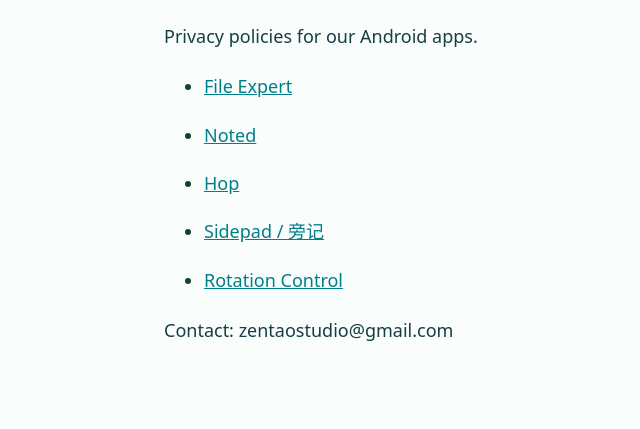
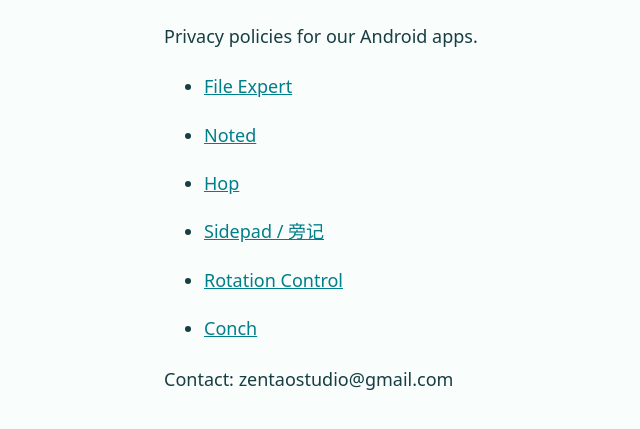
Before and after one commit to guaiss/zentao-studio-privacy, a plain HTML site: page index.html in a window 1280 px wide. Shown: the part 125-554 px from the top of the page, without its empty margins (96-736 px from the left). Drawn offline with Linux system fonts and the light colour scheme.

Commit message:
Include Conch in shared product policy site

```diff
--- a/index.html
+++ b/index.html
@@ -1 +1 @@
-<!doctype html><html lang="en"><meta charset="utf-8"><meta name="viewport" content="width=device-width,initial-scale=1"><title>ZenTao Studio — Privacy Policies</title><style>body{max-width:760px;margin:56px auto;padding:0 24px;font:18px/1.8 system-ui;color:#173e42;background:#f9fdfc}a{color:#007e89}li{margin:16px 0}</style><h1>ZenTao Studio</h1><p>Privacy policies for our Android apps.</p><ul><li><a href="file-expert/">File Expert</a></li><li><a href="noted/">Noted</a></li><li><a href="hop/">Hop</a></li><li><a href="sidepad/">Sidepad / 旁记</a></li><li><a href="rotation/">Rotation Control</a></li></ul><p>Contact: zentaostudio@gmail.com</p></html>
+<!doctype html><html lang="en"><meta charset="utf-8"><meta name="viewport" content="width=device-width,initial-scale=1"><title>ZenTao Studio — Privacy Policies</title><style>body{max-width:760px;margin:56px auto;padding:0 24px;font:18px/1.8 system-ui;color:#173e42;background:#f9fdfc}a{color:#007e89}li{margin:16px 0}</style><h1>ZenTao Studio</h1><p>Privacy policies for our Android apps.</p><ul><li><a href="file-expert/">File Expert</a></li><li><a href="noted/">Noted</a></li><li><a href="hop/">Hop</a></li><li><a href="sidepad/">Sidepad / 旁记</a></li><li><a href="rotation/">Rotation Control</a></li><li><a href="conch/">Conch</a></li></ul><p>Contact: zentaostudio@gmail.com</p></html>
```
